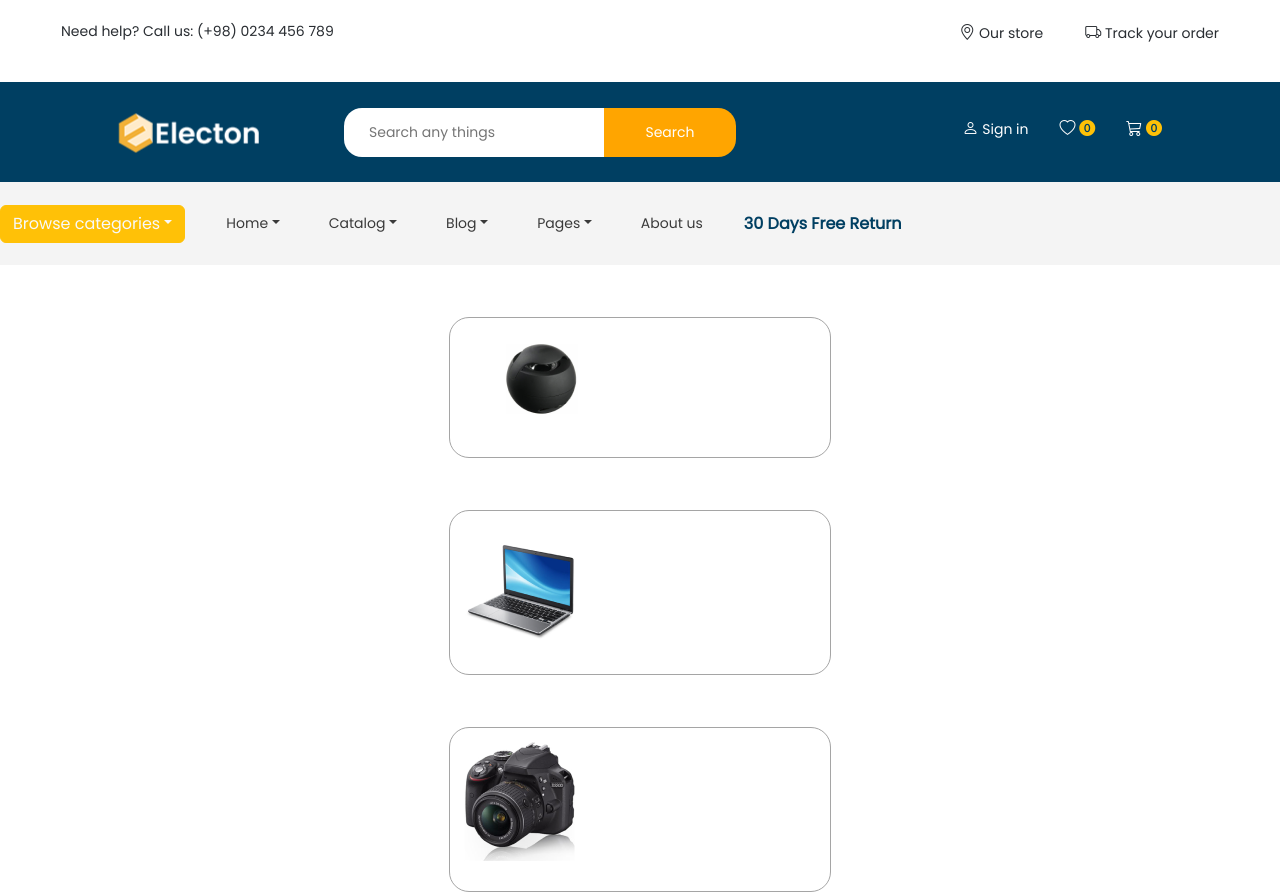
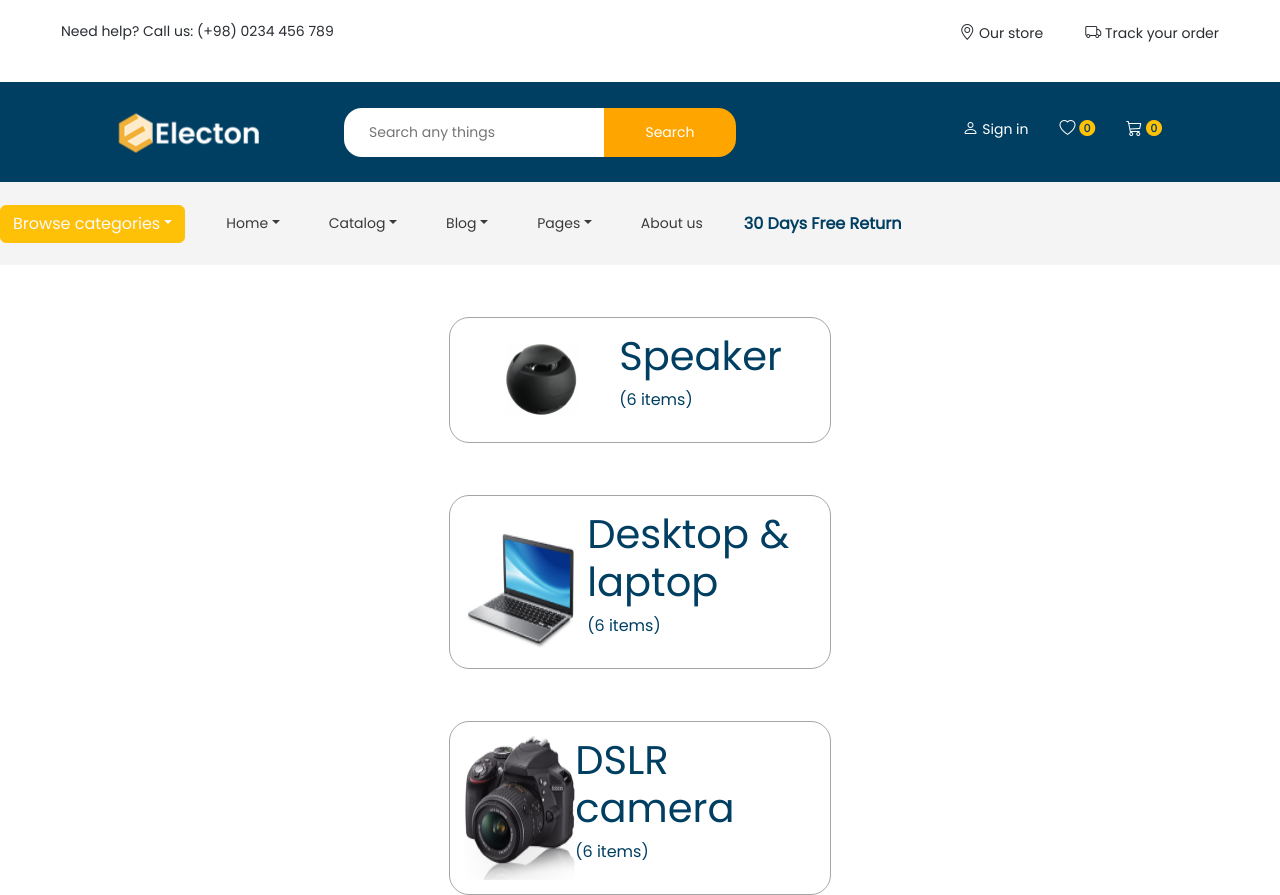
Before and after one commit to Neozx8989/e-commerce-react, a React (Create React App) app in the folder e-commerce-react-project/: page / in a window 1280 px wide. Built offline with nearby package versions, Linux system fonts and the light colour scheme.

Commit message:
used card text

```diff
--- a/e-commerce-react-project/src/App.css
+++ b/e-commerce-react-project/src/App.css
@@ -90,9 +90,15 @@ i {
    margin: auto;
    margin-top: 52px;
    padding: 14px;
+   color: #003F62;
+   display: flex;
+}
 
-}
+
+
+
 
 .card img {
     width: 150px;
+    font-size: 14px;
 }
--- a/e-commerce-react-project/src/App.js
+++ b/e-commerce-react-project/src/App.js
@@ -23,6 +23,8 @@ function App() {
 
       return <PopularProductsFunc
         productImageUrl={product.productImageUrl}
+        title={product.title}
+        item={product.item}
       />
     })
 
--- a/e-commerce-react-project/src/components/PopularProducts.jsx
+++ b/e-commerce-react-project/src/components/PopularProducts.jsx
@@ -3,7 +3,10 @@ function PopularProductsFunc(props) {
         <div>
             <div className="products-card">
                 <img src={props.productImageUrl} alt="Speaker" />
-                <p>{props.title}</p>
+                <div className="product-card-text">
+                    <h1>{props.title}</h1>
+                    <p>{props.item}</p>
+                </div>
             </div>
         </div>
     )
```
